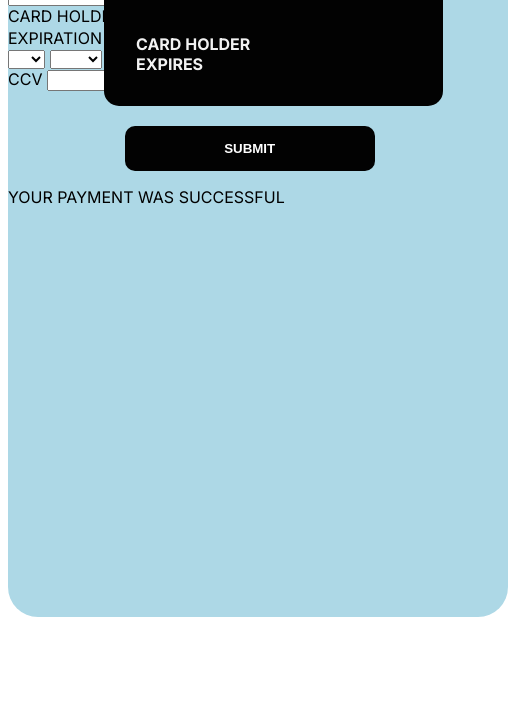
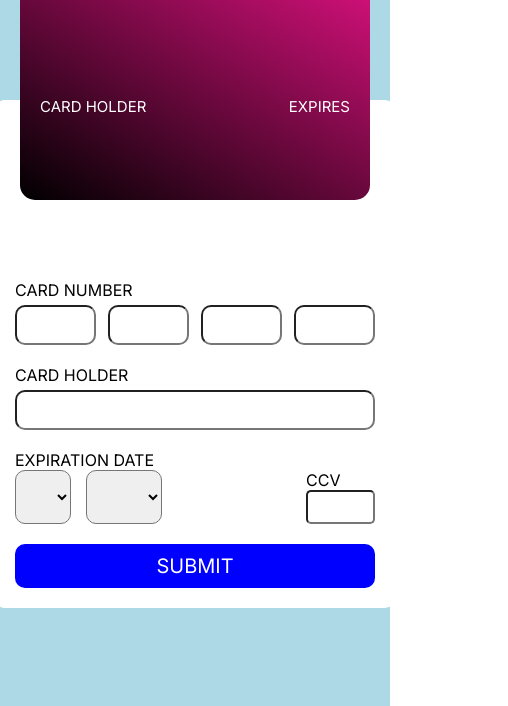
Before and after one commit to BellaAkins/Zuri-Task-2, a plain HTML site: page index.html in a window 390 px wide. Shown: the part 138-844 px from the top of the page, 508 px wide, since content can reach past the window. Drawn offline with Linux system fonts and the light colour scheme.

Commit message:
Update main.css

```diff
--- a/main.css
+++ b/main.css
@@ -1,250 +1,201 @@
 @import url("https://fonts.googleapis.com/css2?family=Inter:wght@200;400;500;700&display=swap");
 * {
+  box-sizing: border-box;
+  margin: 0;
+  padding: 0;
+  text-decoration: none;
+  font-family: "inter";
   text-transform: uppercase;
+}
+* img {
+  width: 60px;
 }
 
 .container {
-  font-family: inter;
-  background-color: yellow;
-  margin: 0 auto;
-  min-width: 500px;
-  max-width: 600px;
-  margin: 0 auto;
-  position: relative;
-  height: 80vh;
-  margin-top: 5em;
-  border-radius: 30px;
+  background: lightgreen;
+  min-height: 100vh;
+  display: flex;
+  align-items: center;
+  justify-content: center;
+  flex-flow: column;
+  padding-bottom: 60px;
+}
+.container p {
+  display: none;
 }
 .container .card-container {
-  background: #020202;
+  position: relative;
+  height: 300px;
+  width: 400px;
+  margin-bottom: -100px;
+}
+.container .card-container .atm-card {
+  position: absolute;
+  width: 100%;
+  height: 100%;
+  top: 0;
+  left: 0;
+  background: linear-gradient(30deg, black, deeppink);
   border-radius: 15px;
-  width: 60%;
-  padding: 32px;
-  margin: 0 auto;
-  color: #f2f2f2;
-  position: absolute;
-  top: -50px;
-  left: 6em;
-  font-weight: bold;
+  padding: 20px;
 }
-.container .card-container .number-box {
-  margin-top: 20px;
+.container .card-container .atm-card .images {
+  display: flex;
+  align-items: center;
+  justify-content: space-between;
+  padding-top: 10px;
+}
+.container .card-container .atm-card .images img {
+  height: 50px;
+}
+.container .card-container .atm-card .number-box {
+  padding: 30px 0;
+  font-size: 20px;
+  color: #ffffff;
   display: flex;
   justify-content: space-between;
 }
-.container .card-container img {
-  width: 60px;
+.container .card-container .atm-card .cardbox {
+  display: flex;
 }
-.container .card-container .images {
+.container .card-container .atm-card .cardbox .box {
+  margin-top: 57px;
+  color: #ffffff;
+  font-size: 15px;
+}
+.container .card-container .atm-card .cardbox .box:nth-child(1) {
+  margin-right: auto;
+}
+.container form {
+  background: #ffffff;
+  border-radius: 10px;
+  padding: 20px;
+  width: 600px;
+  padding-top: 160px;
+}
+.container form .inputbox {
+  margin-top: 20px;
+}
+.container form .inputbox .number {
   display: flex;
   justify-content: space-between;
+  gap: 12px;
 }
-.container .card-container .card-details {
+.container form .inputbox span {
+  display: block;
+  color: #020202;
+  padding-bottom: 5px;
+}
+.container form .inputbox input,
+.container form .inputbox select {
+  width: 100%;
+  padding: 10px;
+  color: #020202;
+  border-radius: 10px;
+}
+.container form .expiration-box {
+  margin-top: 20px;
+}
+.container form .expiration-box .title {
   display: flex;
-  justify-content: space-between;
-  margin-top: 5em;
+  gap: 20em;
 }
-.container .card-container .card-details .expiration-month-year {
+.container form .expiration-box .title .select-inputbox {
   display: flex;
-  justify-content: space-between;
+  gap: 15px;
 }
-.container .content {
-  margin-bottom: 10em;
-  position: absolute;
-  top: 15em;
+.container form .expiration-box .title .select-inputbox select {
+  padding: 10px;
+  border-radius: 10px;
 }
-.container .content .title {
-  text-transform: uppercase;
-  margin-left: 20px;
+.container form .expiration-box .title .ccv-inputbox span {
+  display: block;
 }
-.container .content .card-number {
-  display: flex;
-  flex-direction: column;
-  width: 600px;
-  margin: 0 auto;
-  margin-top: 2em;
+.container form .expiration-box .title .ccv-inputbox input {
+  width: 100%;
+  padding: 0.5em;
+  border-radius: 5px;
 }
-.container .content .card-number .number {
-  display: flex;
+.container form .submit-btn {
+  width: 100%;
+  margin-top: 20px;
+  padding: 10px;
+  border-radius: 10px;
+  border: none;
+  color: #ffffff;
+  font-size: 20px;
+  cursor: pointer;
+  background: green;
 }
-.container .content .card-number .number input {
-  width: 90px;
-  padding: 8px;
-  border-radius: 3px;
-  border: none;
-  margin: auto;
-}
-.container .content .card-holder input {
-  width: 85%;
-  margin-left: 25px;
-  padding: 12px;
-  border-radius: 3px;
-  border: none;
-}
-.container .content .expiration-date {
-  display: flex;
-  justify-content: space-between;
-}
-.container .content .expiration-date p {
-  margin-left: 6.8px;
-}
-.container .content .expiration-date select {
-  margin-left: 8.5px;
-  width: 85px;
-  padding: 6px;
-  border-radius: 3px;
-  border: none;
-}
-.container .content .expiration-date .ccv p {
-  margin-left: 35px;
-}
-.container .content .expiration-date .ccv input {
-  width: 45%;
-  margin-left: 35px;
-  padding: 6px;
-  border-radius: 3px;
-  border: none;
-}
-.container input[type=submit],
-.container button {
-  background: #020202;
-  margin: 0 auto;
-  display: block;
-  color: #ffffff;
-  font-weight: bold;
-  text-transform: uppercase;
-  width: 350px;
-  padding: 15px;
-  border: none;
-  border-radius: 10px;
-  margin-top: 35px;
-  cursor: pointer;
-}
-.container input[type=submit]:hover,
-.container button:hover {
-  background: #020202;
-  border: 5px solid #ffffff;
-  color: #ffff00;
+.container form .submit-btn:hover {
+  letter-spacing: 2px;
+  opacity: 0.8;
 }
 
-@media (max-width: 750px) {
+@media only screen and (max-width: 768px) {
   .container {
-    background-color: #add8e6;
+    background: #add8e6;
   }
   .container .card-container {
-    background: #020202;
-    border-radius: 15px;
-    width: 55%;
-    padding: 32px;
-    margin: 0 auto;
-    color: #f2f2f2;
-    position: absolute;
-    top: -50px;
-    left: 6em;
-    font-weight: bold;
+    position: relative;
+    height: 300px;
+    width: 350px;
+    margin-bottom: -100px;
   }
-  .container .card-container .number-box {
+  .container form {
+    background: #ffffff;
+    border-radius: 10px;
+    padding: 20px;
+    width: 400px;
+    padding-top: 160px;
+  }
+  .container form .inputbox {
     margin-top: 20px;
+  }
+  .container form .inputbox span {
+    display: block;
+    color: #020202;
+    padding-bottom: 5px;
+  }
+  .container form .inputbox input,
+  .container form .inputbox select {
+    width: 100%;
+    padding: 10px;
+    color: #020202;
+  }
+  .container form .inputbox select {
     display: flex;
     justify-content: space-between;
-    font-size: 15px;
+    gap: 15em;
   }
-  .container .card-container img {
-    width: 60px;
+  .container form .expiration-box .title {
+    display: flex;
+    gap: 9em;
   }
-  .container .card-container .images {
+  .container form .expiration-box .title .select-inputbox {
     display: flex;
-    justify-content: space-between;
+    gap: 15px;
   }
-  .container .card-container .card-details {
-    display: flex;
-    justify-content: space-between;
-    margin-top: 5em;
+  .container form .expiration-box .title .cvv-inputbox span {
+    display: block;
   }
-  .container .card-container .card-details .expiration-month-year {
-    display: flex;
-    justify-content: space-between;
+  .container form .expiration-box .title .cvv-inputbox input {
+    width: 60%;
   }
-  .container .content {
-    margin-bottom: 10em;
-    position: absolute;
-    top: 15em;
-    left: 4em;
-  }
-  .container .content .title {
-    text-transform: uppercase;
-    margin-left: 10px;
-  }
-  .container .content .card-number {
-    display: flex;
-    width: 400px;
-    margin: 0;
-    margin-top: 2em;
-  }
-  .container .content .card-number .number {
+  .container form .expiration-box .inputbox {
     display: flex;
   }
-  .container .content .card-number .number input {
-    width: 60px;
-    padding: 8px;
-    border-radius: 3px;
-    border: none;
-    margin: auto;
+  .container form .submit-btn {
+    width: 100%;
+    margin-top: 20px;
+    padding: 10px;
+    border-radius: 10px;
+    font-size: 20px;
+    cursor: pointer;
+    background: blue;
   }
-  .container .content .card-holder input {
-    width: 74%;
-    margin-left: 25px;
-    padding: 12px;
-    border-radius: 3px;
-    border: none;
-  }
-  .container .content .expiration-date {
-    display: flex;
-    justify-content: space-between;
-    gap: 60px;
-  }
-  .container .content .expiration-date .title {
-    font-size: 14px;
-  }
-  .container .content .expiration-date p {
-    margin-left: 6px;
-  }
-  .container .content .expiration-date select {
-    margin-left: 8.5px;
-    width: 35px;
-    padding: 6px;
-    border-radius: 3px;
-    border: none;
-  }
-  .container .content .expiration-date .ccv p {
-    margin-left: 35px;
-  }
-  .container .content .expiration-date .ccv input {
-    width: 25%;
-    margin-right: 45px;
-    padding: 6px;
-    border-radius: 3px;
-    border: none;
-  }
-  .container input[type=submit],
-  .container button {
-    background: #020202;
-    margin: 0 auto;
-    display: block;
-    color: #ffffff;
-    text-transform: uppercase;
-    width: 250px;
-    padding: 15px;
-    border: none;
-    border-radius: 10px;
-    margin-top: 35px;
-    margin-right: 10em;
-    cursor: pointer;
-  }
-  .container input[type=submit]:hover,
-  .container button:hover {
-    background: #020202;
-    border: 5px solid #ffffff;
-    color: #add8e6;
+  .container form .submit-btn:hover {
+    letter-spacing: 3px;
+    opacity: 0.5;
   }
 }/*# sourceMappingURL=main.css.map */
```
